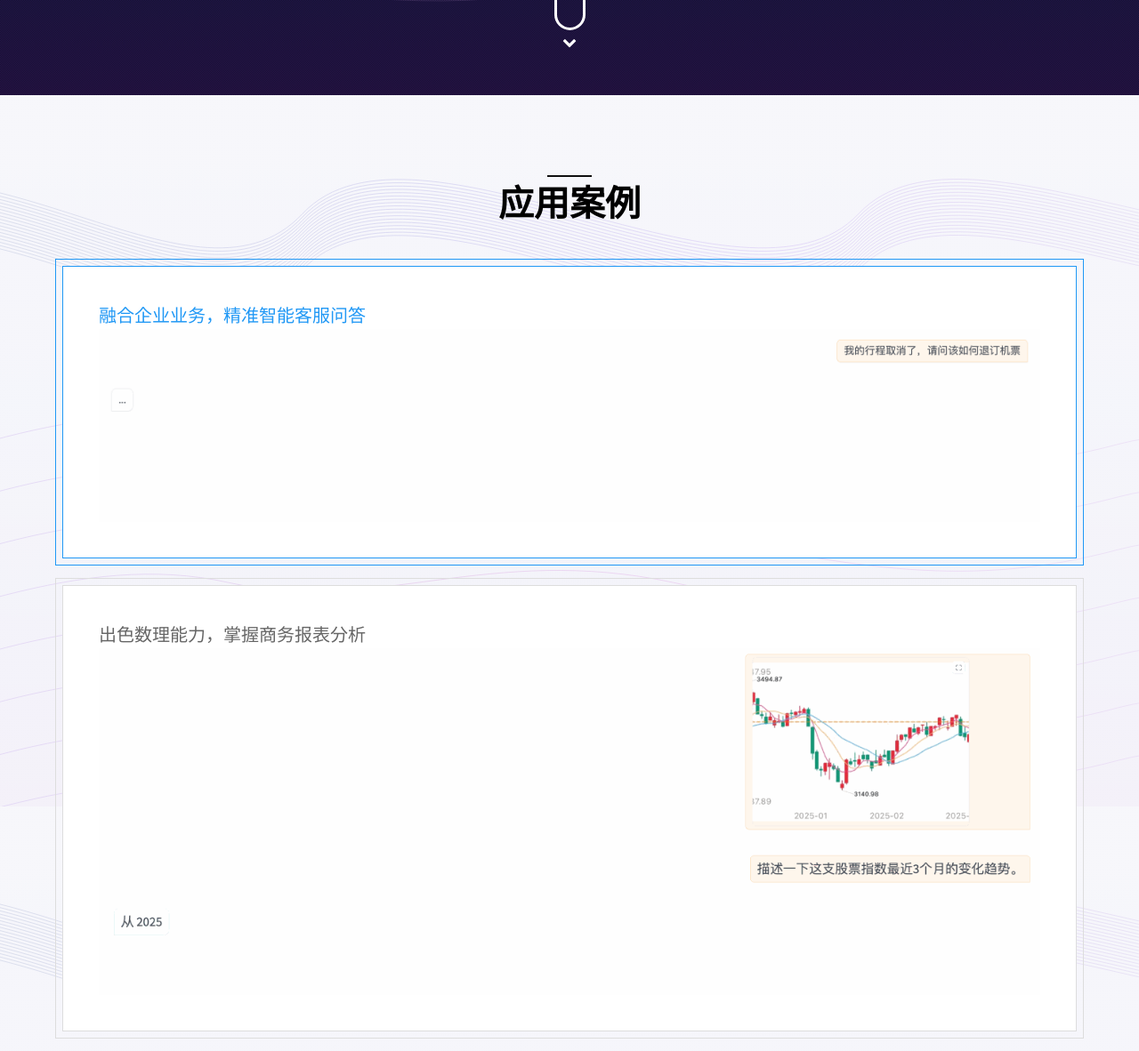
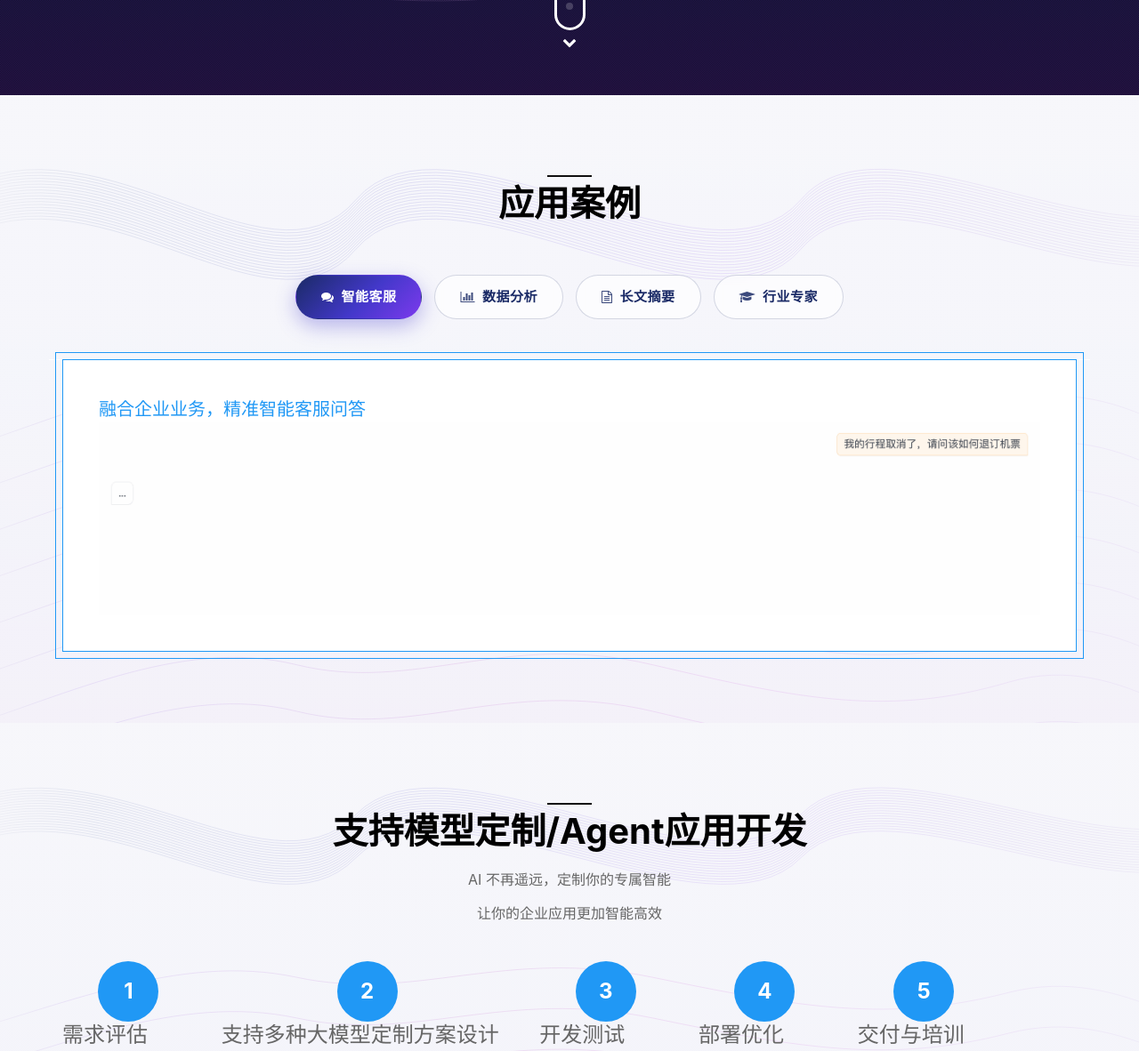
Before and after one commit to skylangai/skylangai.github.io, a plain HTML site: page index.html in a window 1280 px wide. Shown: the part 693-1875 px from the top of the page at 89% size. Drawn offline with Linux system fonts and the light colour scheme.

Commit message:
improve app case with tab

```diff
--- a/css/main.css
+++ b/css/main.css
@@ -742,6 +742,109 @@ nav.top-nav-collapse {
 
 .service-item-block {
     margin-bottom: 30px;
+}
+
+/* ==========================================================
+   Application case tabs (应用案例)
+   ========================================================== */
+.case-tabs-nav {
+    display: flex;
+    flex-wrap: wrap;
+    justify-content: center;
+    gap: 14px;
+    margin: 10px 0 45px;
+}
+
+.case-tab-btn {
+    position: relative;
+    display: inline-flex;
+    align-items: center;
+    gap: 8px;
+    padding: 12px 28px;
+    font-size: 15px;
+    font-weight: 600;
+    color: #1a2a66;
+    background: rgba(255, 255, 255, 0.65);
+    border: 1px solid rgba(26, 42, 102, 0.18);
+    border-radius: 999px;
+    cursor: pointer;
+    white-space: nowrap;
+    letter-spacing: 0.5px;
+    outline: none;
+    -webkit-appearance: none;
+            appearance: none;
+    backdrop-filter: blur(4px);
+    -webkit-backdrop-filter: blur(4px);
+    transition: color 0.25s ease, background 0.25s ease,
+                border-color 0.25s ease, transform 0.25s ease,
+                box-shadow 0.25s ease;
+}
+
+.case-tab-btn i {
+    font-size: 14px;
+    opacity: 0.85;
+}
+
+.case-tab-btn:hover {
+    color: #4338ca;
+    background: rgba(255, 255, 255, 0.95);
+    border-color: rgba(67, 56, 202, 0.45);
+    transform: translateY(-2px);
+    box-shadow: 0 6px 16px rgba(26, 42, 102, 0.14);
+}
+
+.case-tab-btn:focus {
+    outline: none;
+    box-shadow: 0 0 0 3px rgba(91, 33, 182, 0.18);
+}
+
+.case-tab-btn.active {
+    color: #fff;
+    background: linear-gradient(135deg, #1a2a66 0%, #4338ca 55%, #7c3aed 100%);
+    border-color: transparent;
+    box-shadow: 0 8px 22px rgba(67, 56, 202, 0.35);
+}
+
+.case-tab-btn.active i {
+    opacity: 1;
+}
+
+.case-tab-btn.active:hover {
+    transform: translateY(-1px);
+    box-shadow: 0 10px 26px rgba(91, 33, 182, 0.42);
+}
+
+.case-tabs-content {
+    position: relative;
+}
+
+.case-tab-pane {
+    display: none;
+}
+
+.case-tab-pane.active {
+    display: block;
+    -webkit-animation: caseTabFade 0.4s ease both;
+            animation: caseTabFade 0.4s ease both;
+}
+
+@-webkit-keyframes caseTabFade {
+    from { opacity: 0; transform: translateY(10px); }
+    to   { opacity: 1; transform: translateY(0); }
+}
+@keyframes caseTabFade {
+    from { opacity: 0; transform: translateY(10px); }
+    to   { opacity: 1; transform: translateY(0); }
+}
+
+@media (max-width: 767px) {
+    .case-tabs-nav {
+        gap: 8px;
+    }
+    .case-tab-btn {
+        padding: 9px 18px;
+        font-size: 13px;
+    }
 }
 
 
--- a/index.html
+++ b/index.html
@@ -133,53 +133,65 @@
 			</div>
 			<div class="clearfix"></div>
 			<!--end title-->
-			<div class="item">
+
+			<!-- Tab navigation -->
+			<div class="case-tabs-nav">
+				<button class="case-tab-btn active" type="button" data-tab="case-1">
+					<i class="fa fa-comments" aria-hidden="true"></i> 智能客服
+				</button>
+				<button class="case-tab-btn" type="button" data-tab="case-2">
+					<i class="fa fa-bar-chart" aria-hidden="true"></i> 数据分析
+				</button>
+				<button class="case-tab-btn" type="button" data-tab="case-3">
+					<i class="fa fa-file-text-o" aria-hidden="true"></i> 长文摘要
+				</button>
+				<button class="case-tab-btn" type="button" data-tab="case-4">
+					<i class="fa fa-graduation-cap" aria-hidden="true"></i> 行业专家
+				</button>
+			</div>
+
+			<!-- Tab content -->
+			<div class="case-tabs-content item">
+				<div class="case-tab-pane active" id="case-1">
 					<div class="col-md-12 service-item-block">
-					<div class="service-left-side active reveal-right-delay">
-						<!-- <div class="circle"> <i class="fa fa-desktop"></i> </div> -->
+						<div class="service-left-side active">
 							<div class="text-box">
 								<h4 class="title">融合企业业务，精准智能客服问答</h4>
 								<img  class="enlarged-with-transform" src="images/case1.gif" loop="0" alt="slide" >
 							</div>
 						</div>
 					</div>
-				<!--end item-->
-				<div class="clearfix"></div>
-				<!-- <div class="col-divider-margin-3"></div> -->
+				</div>
+				<div class="case-tab-pane" id="case-2">
 					<div class="col-md-12 service-item-block">
-					<div class="service-left-side  reveal-right-delay">
-						<!-- <div class="circle"> <i class="fa fa-tablet"></i> </div> -->
+						<div class="service-left-side active">
 							<div class="text-box">
 								<h4 class="title">出色数理能力，掌握商务报表分析</h4>
 								<img  class="enlarged-with-transform" src="images/case2.gif" loop="0" alt="slide" >
 							</div>
 						</div>
 					</div>
-				<!--end item-->
-				<div class="clearfix"></div>
-				<!-- <div class="col-divider-margin-3"></div> -->
+				</div>
+				<div class="case-tab-pane" id="case-3">
 					<div class="col-md-12 service-item-block">
-					<div class="service-left-side reveal-right-delay">
-						<!-- <div class="circle"> <i class="fa fa-picture-o"></i> </div> -->
+						<div class="service-left-side active">
 							<div class="text-box">
 								<h4 class="title">擅长在海量长文捕获重点，提升效率</h4>
 								<img class="enlarged-with-transform" src="images/case3.gif" loop="0" alt="slide" >
 							</div>
 						</div>
 					</div>
-				<!--end item-->
-				<div class="clearfix"></div>
-				<!-- <div class="col-divider-margin-3"></div> -->
+				</div>
+				<div class="case-tab-pane" id="case-4">
 					<div class="col-md-12 service-item-block">
-					<div class="service-left-side reveal-right-delay">
-						<!-- <div class="circle"> <i class="fa fa-wordpress"></i> </div> -->
+						<div class="service-left-side active">
 							<div class="text-box">
 								<h4 class="title">学习行业知识库，成为专家式助手</h4>
 								<img  class="enlarged-with-transform" src="images/case4.gif" loop="0" alt="slide" >
 							</div>
 						</div>
 					</div>
-				<!--end item-->
+				</div>
 			</div>
 		</div>
 	</div>
--- a/js/main.js
+++ b/js/main.js
@@ -46,6 +46,66 @@
 	    });
 
 	    /* End of Menu hide/show on scroll */
+
+	    /* ==============================================
+	      Application case tabs (with auto-rotate)
+	      =============================================== */
+	    var caseAutoTimer = null;
+	    var caseAutoPaused = false;
+	    var CASE_INTERVAL = 7000; // ms
+
+	    function activateCaseTab($btn) {
+	        if (!$btn || !$btn.length) return;
+	        var target = $btn.data('tab');
+	        $('.case-tab-btn').removeClass('active');
+	        $btn.addClass('active');
+	        $('.case-tab-pane').removeClass('active');
+	        $('#' + target).addClass('active');
+	    }
+
+	    function nextCaseTab() {
+	        var $btns = $('.case-tab-btn');
+	        if (!$btns.length) return;
+	        var idx = $btns.index($btns.filter('.active'));
+	        var next = (idx + 1) % $btns.length;
+	        activateCaseTab($btns.eq(next));
+	    }
+
+	    function startCaseAutoRotate() {
+	        stopCaseAutoRotate();
+	        if (caseAutoPaused) return;
+	        if (!$('.case-tab-btn').length) return;
+	        caseAutoTimer = setInterval(nextCaseTab, CASE_INTERVAL);
+	    }
+
+	    function stopCaseAutoRotate() {
+	        if (caseAutoTimer) {
+	            clearInterval(caseAutoTimer);
+	            caseAutoTimer = null;
+	        }
+	    }
+
+	    // Manual click — switch and restart timer so user gets full interval to read
+	    $(document).on('click', '.case-tab-btn', function () {
+	        activateCaseTab($(this));
+	        startCaseAutoRotate();
+	    });
+
+	    // Pause on hover over tab bar OR active content pane
+	    $(document).on('mouseenter', '.case-tabs-nav, .case-tabs-content', function () {
+	        caseAutoPaused = true;
+	        stopCaseAutoRotate();
+	    });
+	    $(document).on('mouseleave', '.case-tabs-nav, .case-tabs-content', function () {
+	        // Only resume when mouse left BOTH zones
+	        if ($('.case-tabs-nav:hover, .case-tabs-content:hover').length === 0) {
+	            caseAutoPaused = false;
+	            startCaseAutoRotate();
+	        }
+	    });
+
+	    startCaseAutoRotate();
+	    /* End of Application case tabs */
 
 
 	   /* ==============================================
```
Lines whose indentation alone changed are shown as unchanged.
